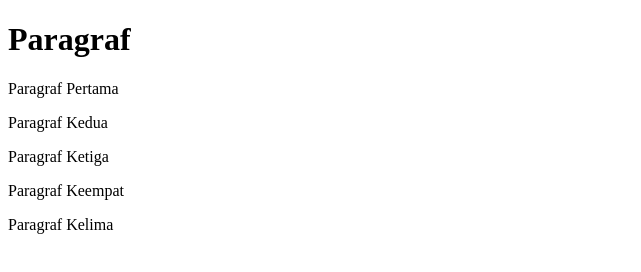
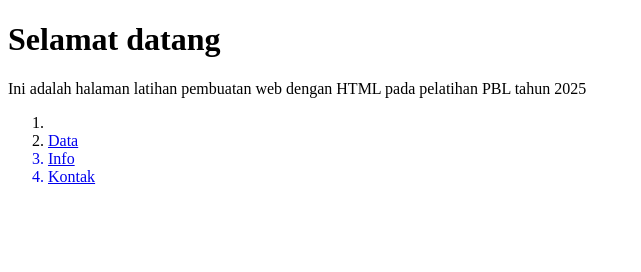
Before and after one commit to luthfie257/latihan-git-4, a plain HTML site: page index.html in a window 1280 px wide. Shown: the whole page, without its empty margins (0-641 px from the left). Drawn offline with Linux system fonts and the light colour scheme.

```diff
--- a/index.html
+++ b/index.html
@@ -6,11 +6,17 @@
     <title>Latihan 1</title>
   </head>
   <body>
-    <h1>Paragraf</h1>
-    <p>Paragraf Pertama</p>
-    <p>Paragraf Kedua</p>
-    <p>Paragraf Ketiga</p>
-    <p>Paragraf Keempat</p>
-    <p>Paragraf Kelima</p>
+    <h1>Selamat datang</h1>
+    <p>Ini adalah halaman latihan pembuatan web dengan HTML pada pelatihan PBL tahun 2025
+    </p>
+    <ol>
+      <li><a href="profil.html" target="_blank" >
+        <li>Data</li>
+        <li>Info</li>
+        <li>Kontak</li>
+
+      </li>
+    </ol>
+
   </body>
 </html>
```
